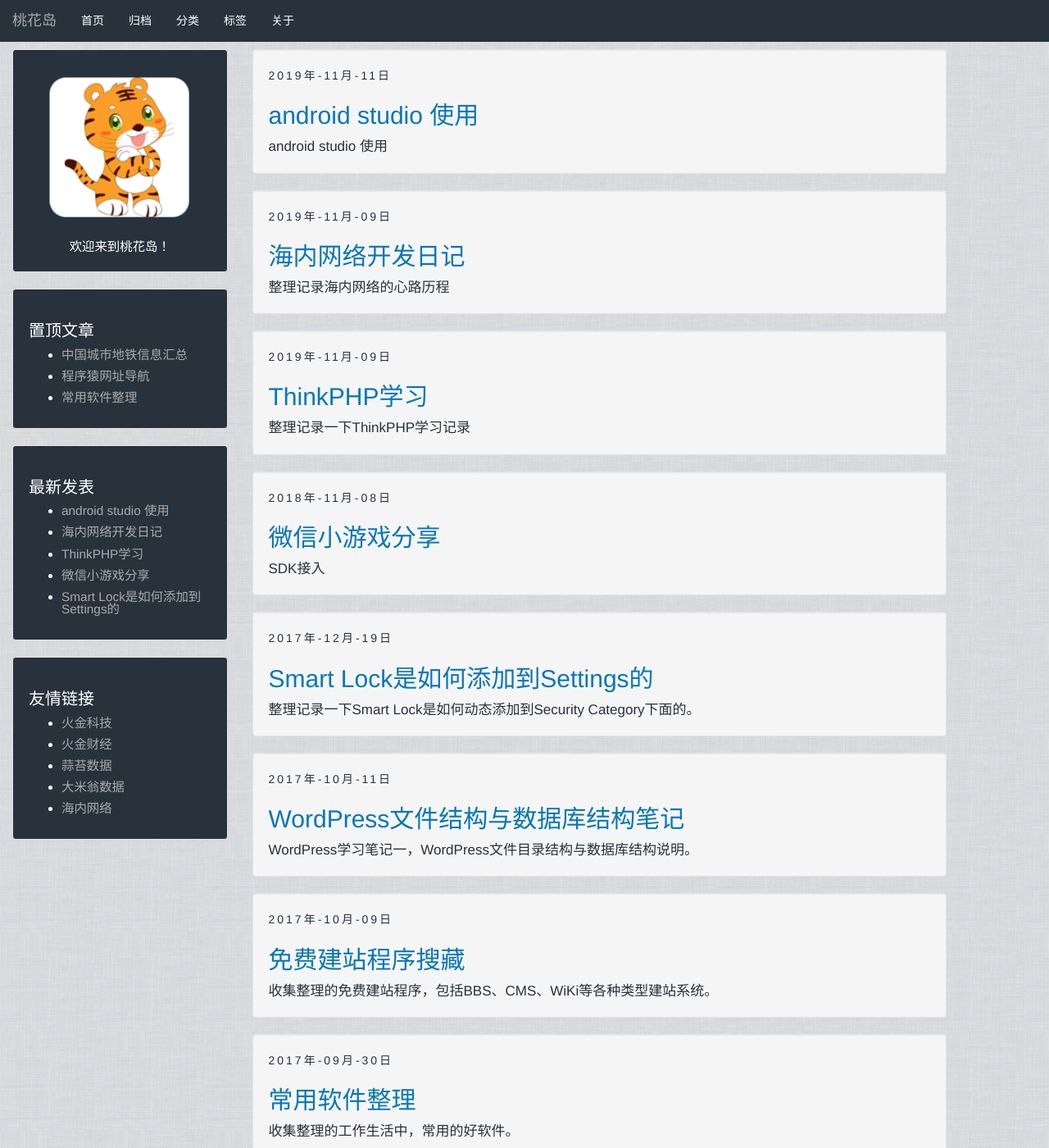
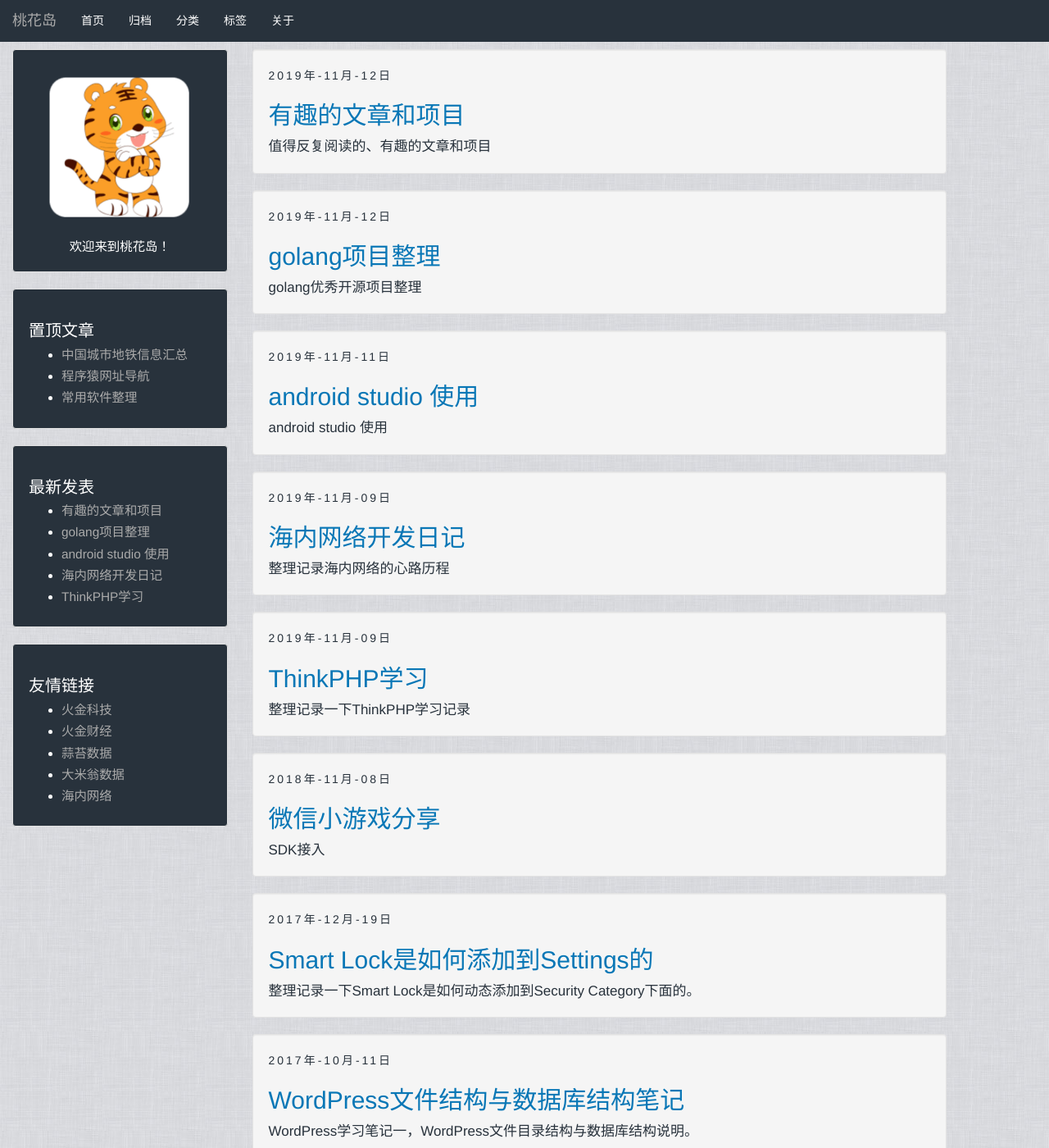
Before and after one commit to joewan/joewan.github.io, a Jekyll site: the page built from index.html, in a window 1280 px wide and 1400 px high. Shown: the whole window at 82% size. Built offline with Jekyll 4.4.1, drawn with Linux system fonts in a browser that asks for light colours; the list of posts is cut into pages by our own code; comment, search, counter and statistics services are not loaded; some of the changed text lies outside the part shown.

Commit message:
添加文章。

```diff
--- /dev/null
+++ b/_posts/keep_updating/2019-11-12-golangchina.com.md
@@ -0,0 +1,19 @@
+---
+layout: post
+title: golang项目整理
+categories: golang
+tags: golang
+author: 东邪
+description: golang优秀开源项目整理
+---
+
+### golang go-micro
+
+### golang bilibili
+#### bibibili kratos
+#### bilibili discovery
+#### bilibili overload
+
+### golang 书籍列表
+
+### golang 面试
```
Also changed, not shown: _posts/keep_updating/2019-11-12-interesting-projects-and-articles.md (added, +10 -0 lines), _posts/keep_updating/2019-11-11-android-studio.md (line endings or trailing spaces).
